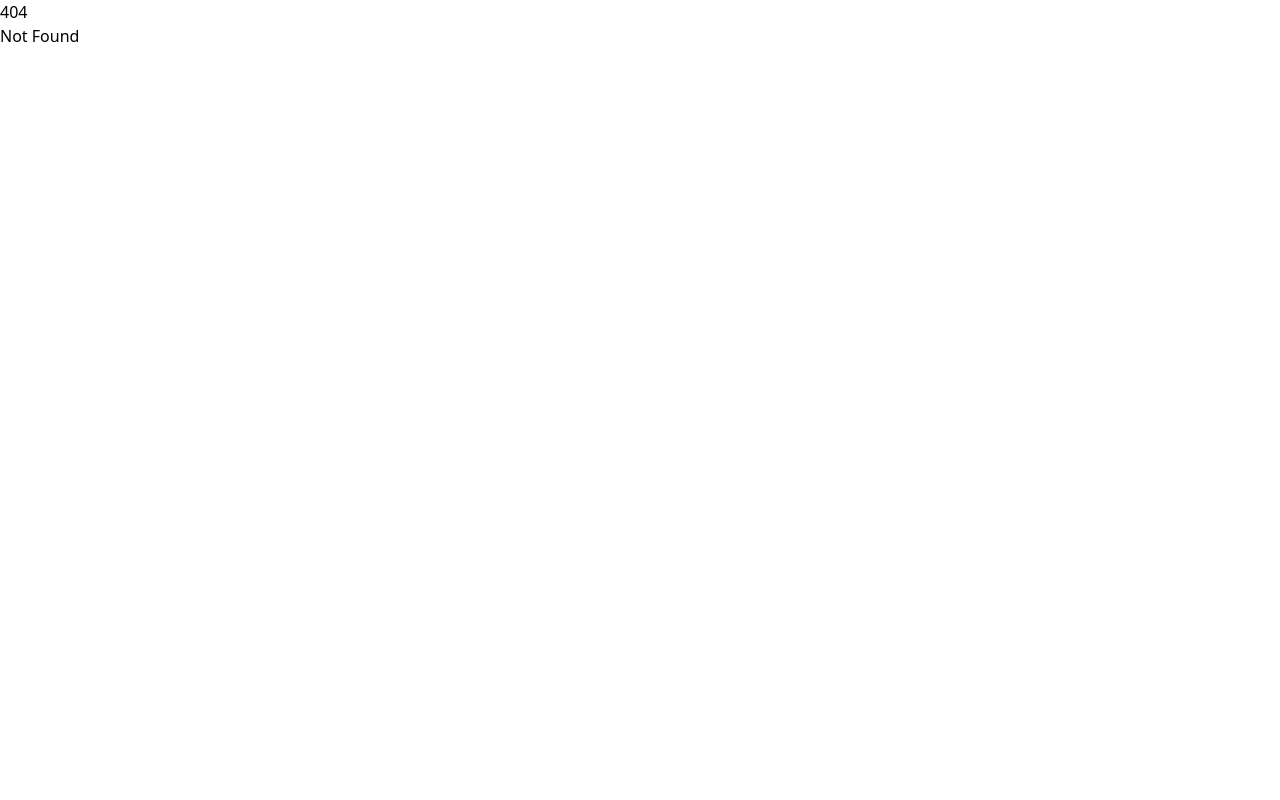
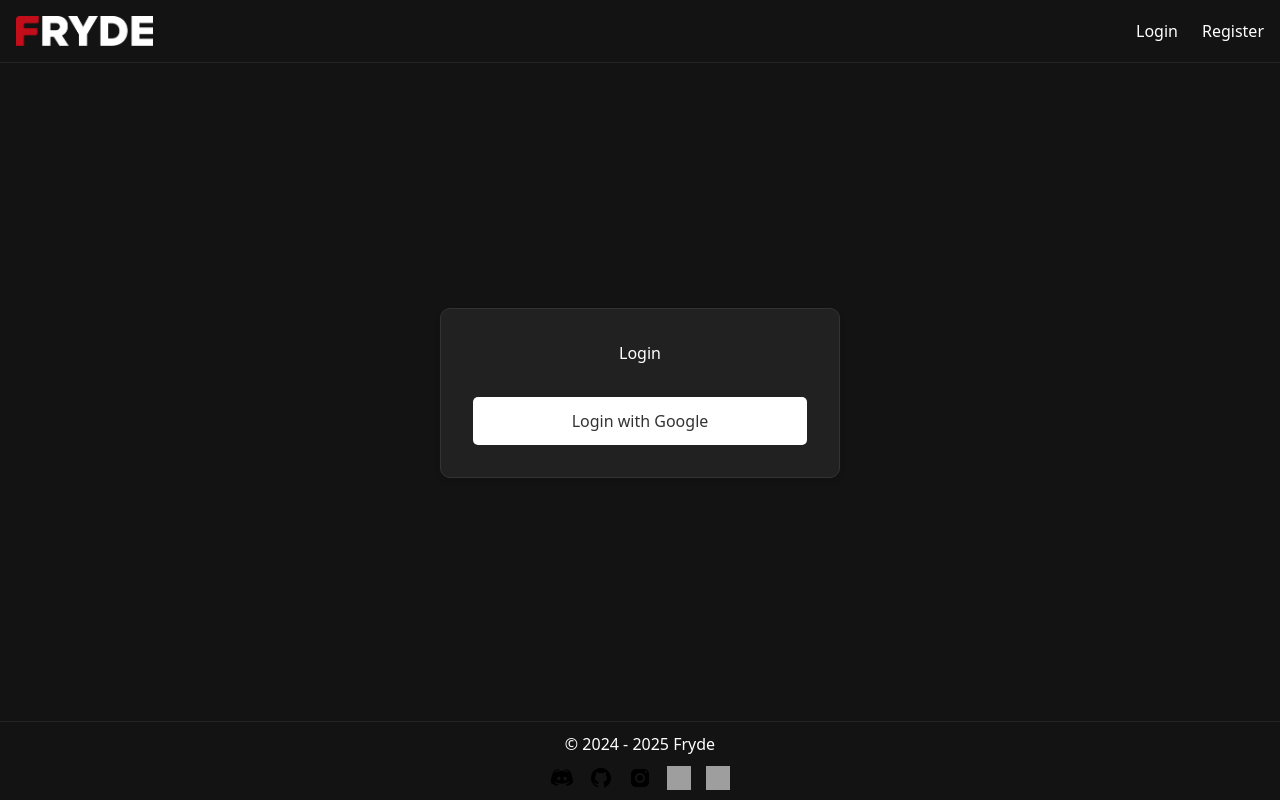
Before and after one commit to Frydelv/Homepage, a SvelteKit app: page /login in a window 1280 px wide. Before the commit this address had no page. Built offline with nearby package versions, Linux system fonts and the light colour scheme; no server answers; grey boxes are pictures that could not be loaded.

Commit message:
[ADDED] Login & Register page

```diff
--- /dev/null
+++ b/src/routes/login/+page.svelte
@@ -0,0 +1,65 @@
+<script>
+    import Header from '$lib/components/Header/Header.svelte';
+    import Footer from '$lib/components/Footer/Footer.svelte';
+    import '$lib/components/Global/Background.css';
+    import { env } from '$env/dynamic/public';
+
+    const handleGoogleLogin = () => {
+        window.location.href = `${env.PUBLIC_SERVER_URL}/auth/google`;
+    };
+</script>
+
+<Header />
+
+<div class="auth-container">
+    <div class="auth-box">
+        <h1>Login</h1>
+        <button class="google-btn" on:click={handleGoogleLogin}>
+            Login with Google
+        </button>
+    </div>
+</div>
+
+<Footer />
+
+<style>
+    .auth-container {
+        display: flex;
+        justify-content: center;
+        align-items: center;
+        min-height: calc(100vh - 140px);
+    }
+
+    .auth-box {
+        background: rgba(36, 35, 35, 0.9);
+        padding: 2rem;
+        border-radius: 10px;
+        box-shadow: 0 4px 6px rgba(0, 0, 0, 0.1);
+        text-align: center;
+        width: 100%;
+        max-width: 400px;
+        border: 1px solid #333;
+    }
+
+    h1 {
+        margin-bottom: 2rem;
+        color: #ffffff;
+    }
+
+    .google-btn {
+        background: #ffffff;
+        color: #333333;
+        border: none;
+        padding: 12px 24px;
+        border-radius: 5px;
+        font-size: 1rem;
+        cursor: pointer;
+        transition: all 0.3s ease;
+        width: 100%;
+    }
+
+    .google-btn:hover {
+        background: #f0f0f0;
+        transform: translateY(-2px);
+    }
+</style>
--- /dev/null
+++ b/src/routes/register/+page.svelte
@@ -0,0 +1,65 @@
+<script>
+    import Header from '$lib/components/Header/Header.svelte';
+    import Footer from '$lib/components/Footer/Footer.svelte';
+    import '$lib/components/Global/Background.css';
+    import { env } from '$env/dynamic/public';
+
+    const handleGoogleRegister = () => {
+        window.location.href = `${env.PUBLIC_SERVER_URL}/auth/google`;
+    };
+</script>
+
+<Header />
+
+<div class="auth-container">
+    <div class="auth-box">
+        <h1>Register</h1>
+        <button class="google-btn" on:click={handleGoogleRegister}>
+            Register with Google
+        </button>
+    </div>
+</div>
+
+<Footer />
+
+<style>
+    .auth-container {
+        display: flex;
+        justify-content: center;
+        align-items: center;
+        min-height: calc(100vh - 140px);
+    }
+
+    .auth-box {
+        background: rgba(36, 35, 35, 0.9);
+        padding: 2rem;
+        border-radius: 10px;
+        box-shadow: 0 4px 6px rgba(0, 0, 0, 0.1);
+        text-align: center;
+        width: 100%;
+        max-width: 400px;
+        border: 1px solid #333;
+    }
+
+    h1 {
+        margin-bottom: 2rem;
+        color: #ffffff;
+    }
+
+    .google-btn {
+        background: #ffffff;
+        color: #333333;
+        border: none;
+        padding: 12px 24px;
+        border-radius: 5px;
+        font-size: 1rem;
+        cursor: pointer;
+        transition: all 0.3s ease;
+        width: 100%;
+    }
+
+    .google-btn:hover {
+        background: #f0f0f0;
+        transform: translateY(-2px);
+    }
+</style>
```
